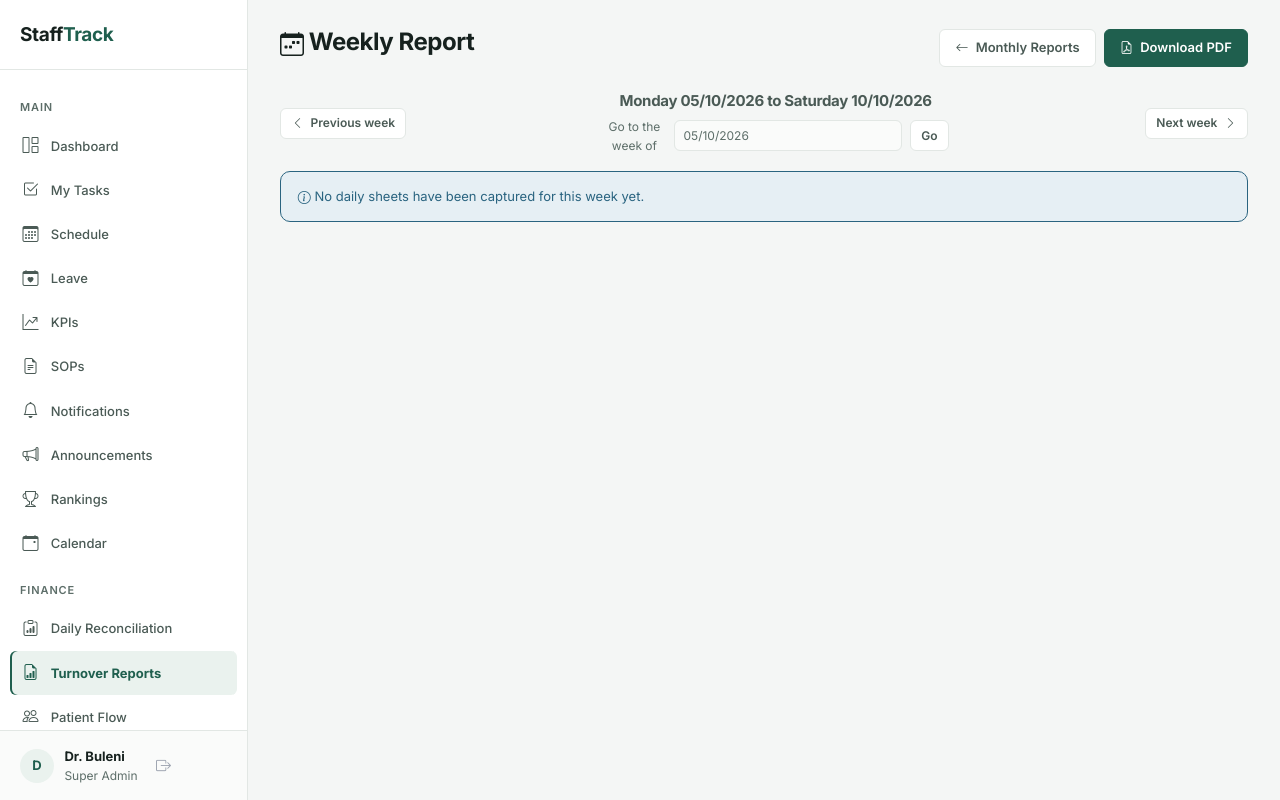
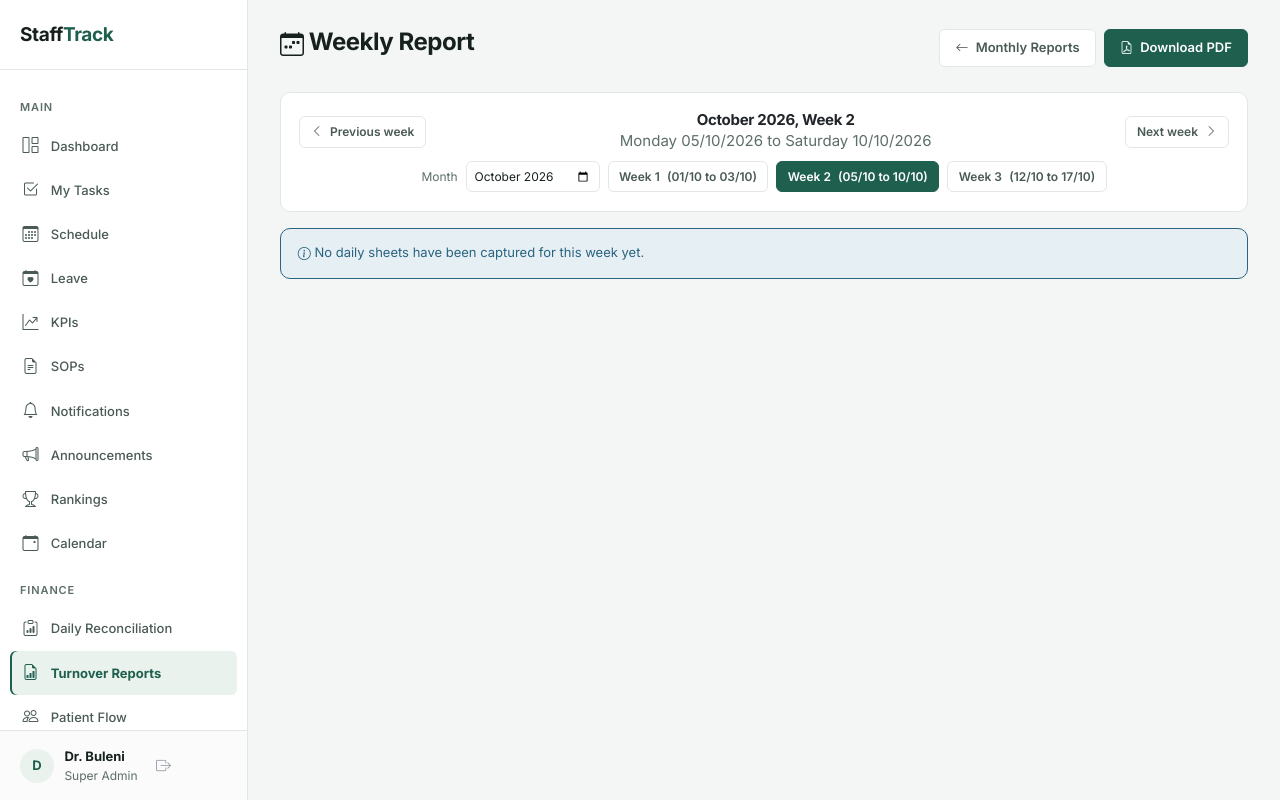
Before and after one commit to drbuleni/stafftrack, a Flask app: page /turnover-reports/weekly in a window 1280 px wide. Run offline with Flask 3, Linux system fonts and the light colour scheme; a user stored in the database is signed in; data that the repository does not hold is empty; some libraries are stand-ins or nearby versions.

Commit message:
Keep weekly reports inside their month
A Monday-to-Saturday week that crossed a month end mixed two months'
money, so weekly reports could never add up to the monthly report. Weeks
are now cut at the month end: 28 September to 3 October becomes
September week 5 (28 to 30 September) and October week 1 (1 to 3
October). Each month's weeks add up exactly to that month - checked for
every month from January to September.

The page now picks a month and shows its weeks as buttons (Week 1,
Week 2, ...). Short weeks are labelled with how many working days they
cover, and each report says which week it is compared with. Each week's
date range quietly includes its Sunday, so a sheet captured on a Sunday
is never left out of every week.

Co-Authored-By: Claude Opus 5.5 (1M context) <noreply@anthropic.com>

```diff
--- a/app/routes/turnover.py
+++ b/app/routes/turnover.py
@@ -340,18 +340,31 @@ def pdf(report_id):
                      mimetype='application/pdf')
 
 
-def _requested_week():
-    """The Monday of the week asked for. Any date in the week will do. By
-    default it's the week of yesterday, so on a Monday the report opens on
-    the week that has just finished, not on an empty new one."""
-    from app.utils.month_activity import week_bounds
+def _requested_day():
+    """A day inside the week asked for. Weeks stay within one month, so
+    the month's weekly reports add up to its monthly report.
+
+    `?month=2026-09` opens that month's first week (or, for the current
+    month, the latest week). `?week=<any date>` opens the week holding that
+    date. By default it's the week of yesterday, so on a Monday the report
+    opens on the week that has just finished, not on an empty new one."""
     today = date.today()
+    yesterday = today - timedelta(days=1)
+    month = request.args.get('month', '')
+    if month:
+        try:
+            year, mon = (int(x) for x in month.split('-'))
+            day = date(year, mon, 1)
+            if (year, mon) == (today.year, today.month):
+                day = max(day, yesterday)
+            return min(day, today)
+        except ValueError:
+            pass
     try:
         day = date.fromisoformat(request.args.get('week', ''))
     except ValueError:
-        day = today - timedelta(days=1)
-    monday, _saturday = week_bounds(min(day, today))
-    return monday
+        day = yesterday
+    return min(day, today)
 
 
 @bp.route('/weekly')
@@ -361,13 +374,13 @@ def weekly():
     """The weekly report, built from the daily sheets. Nothing to type in."""
     from app.utils.month_activity import week_activity
 
-    monday = _requested_week()
-    this_monday = date.today() - timedelta(days=date.today().weekday())
+    week = week_activity(_requested_day())
+    following = week['end'] + timedelta(days=1)
     return render_template('turnover/weekly.html',
-                           week=week_activity(monday),
-                           prev_week=(monday - timedelta(days=7)).isoformat(),
-                           next_week=((monday + timedelta(days=7)).isoformat()
-                                      if monday < this_monday else None))
+                           week=week,
+                           today=date.today(),
+                           prev_week=week['previous_week']['start'].isoformat(),
+                           next_week=following.isoformat() if following <= date.today() else None)
 
 
 @bp.route('/weekly/pdf')
@@ -378,9 +391,10 @@ def weekly_pdf():
     from app.utils.month_activity import week_activity
     from app.utils.weekly_pdf import build_weekly_pdf
 
-    week = week_activity(_requested_week())
+    week = week_activity(_requested_day())
     buffer = build_weekly_pdf(week, generated_by=current_user.full_name)
-    filename = f"weekly_report_{week['start'].isoformat()}.pdf"
+    w = week['week']
+    filename = f"weekly_report_{w['year']}-{w['month']:02d}_week{w['number']}.pdf"
     return send_file(buffer, as_attachment=True, download_name=filename,
                      mimetype='application/pdf')
 
--- a/app/templates/turnover/weekly.html
+++ b/app/templates/turnover/weekly.html
@@ -28,19 +28,22 @@
     </div>
 </div>
 
-<!-- Week picker -->
-<div class="d-flex justify-content-between align-items-center mb-3 flex-wrap gap-2">
+<!-- Month and week picker -->
+{% set w = week.week %}
+<div class="card mb-3">
+    <div class="card-body">
+        <div class="d-flex justify-content-between align-items-center flex-wrap gap-2 mb-2">
             <a href="{{ url_for('turnover.weekly', week=prev_week) }}" class="btn btn-sm btn-outline-secondary">
                 <i class="bi bi-chevron-left"></i> Previous week
             </a>
             <div class="text-center">
-        <h5 class="mb-1">{{ week.start.strftime('%A %d/%m/%Y') }} to {{ week.end.strftime('%A %d/%m/%Y') }}</h5>
-        <form action="{{ url_for('turnover.weekly') }}" method="GET" class="d-inline-flex gap-2 align-items-center">
-            <label for="weekPick" class="small text-muted mb-0">Go to the week of</label>
-            <input type="date" id="weekPick" name="week" class="form-control form-control-sm" style="width:auto"
-                   value="{{ week.start.isoformat() }}">
-            <button type="submit" class="btn btn-sm btn-outline-primary">Go</button>
-        </form>
+                <h5 class="mb-0">{{ week.title }}</h5>
+                <div class="text-muted">
+                    {{ w.shown_start.strftime('%A %d/%m/%Y') }} to {{ w.shown_end.strftime('%A %d/%m/%Y') }}
+                    {% if w.working_days < 6 %}
+                    <span class="badge bg-secondary ms-1">Short week: {{ w.working_days }} working day{{ 's' if w.working_days != 1 }}</span>
+                    {% endif %}
+                </div>
             </div>
             {% if next_week %}
             <a href="{{ url_for('turnover.weekly', week=next_week) }}" class="btn btn-sm btn-outline-secondary">
@@ -49,6 +52,24 @@
             {% else %}
             <span style="width:110px"></span>
             {% endif %}
+        </div>
+        <div class="d-flex justify-content-center align-items-center flex-wrap gap-2">
+            <form action="{{ url_for('turnover.weekly') }}" method="GET" class="d-inline-flex gap-2 align-items-center">
+                <label for="monthPick" class="small text-muted mb-0">Month</label>
+                <input type="month" id="monthPick" name="month" class="form-control form-control-sm" style="width:auto"
+                       value="{{ '%04d-%02d'|format(w.year, w.month) }}" max="{{ today.strftime('%Y-%m') }}"
+                       onchange="this.form.submit()">
+            </form>
+            {% for mw in week.month_weeks %}
+            {% if mw.start <= today %}
+            <a href="{{ url_for('turnover.weekly', week=mw.start.isoformat()) }}"
+               class="btn btn-sm {{ 'btn-primary' if mw.number == w.number else 'btn-outline-primary' }}">
+                Week {{ mw.number }} <small class="d-none d-md-inline">({{ mw.shown_start.strftime('%d/%m') }} to {{ mw.shown_end.strftime('%d/%m') }})</small>
+            </a>
+            {% endif %}
+            {% endfor %}
+        </div>
+    </div>
 </div>
 
 {% if not week.days %}
@@ -92,7 +113,9 @@
 <p class="text-muted small mb-4">
     <i class="bi bi-info-circle"></i>
     Built from the {{ week.days|length }} daily sheet(s) captured on StaffTrack this week, so nothing
-    needs to be typed in. The figures may differ slightly from GoodX until the month-end report.
+    needs to be typed in. Weeks stay within their month, so the weeks of a month add up to its
+    monthly report. Compared with {{ week.previous_week.shown_start.strftime('%d/%m') }} to
+    {{ week.previous_week.shown_end.strftime('%d/%m') }}. The figures may differ slightly from GoodX until the month-end report.
     Turnover is net of credit notes. Money received is card, EFT and ERA together.
     {% if week.missing_days %}
     <br><strong>No sheet captured for:</strong>
--- a/app/utils/month_activity.py
+++ b/app/utils/month_activity.py
@@ -192,22 +192,60 @@ def _period_totals(start, end):
     return days, totals
 
 
-def week_bounds(day):
-    """Monday to Saturday of the week that `day` falls in."""
+def month_weeks(year, month):
+    """The weeks of a month, each kept inside the month.
+
+    A week runs Monday to Saturday, but one that crosses into the next
+    month is cut at the month end, so the weekly reports of a month always
+    add up to that month's report. For example, 28 September to 3 October
+    becomes September week 5 (28 to 30 September) and October week 1
+    (1 to 3 October).
+
+    Each week's date range also takes in its Sunday, so a sheet captured on
+    a Sunday is never left out of every report. A month that starts on a
+    Sunday folds that day into its first week.
+    """
     from datetime import timedelta
-    monday = day - timedelta(days=day.weekday())
-    return monday, monday + timedelta(days=5)
+    first = date(year, month, 1)
+    last = date(year, month, calendar.monthrange(year, month)[1])
+    weeks = []
+    start = first
+    while start <= last:
+        sunday = start + timedelta(days=6 - start.weekday())
+        if start.weekday() == 6 and start == first:
+            sunday += timedelta(days=7)          # a lone Sunday joins week 1
+        end = min(sunday, last)
+        shown_start = start + timedelta(days=1) if start.weekday() == 6 else start
+        shown_end = end - timedelta(days=1) if end.weekday() == 6 and end > shown_start else end
+        working = sum(1 for i in range((shown_end - shown_start).days + 1)
+                      if (shown_start + timedelta(days=i)).weekday() < 6)
+        weeks.append({'number': len(weeks) + 1, 'start': start, 'end': end,
+                      'shown_start': shown_start, 'shown_end': shown_end,
+                      'working_days': working, 'year': year, 'month': month})
+        start = end + timedelta(days=1)
+    return weeks
 
 
-def week_activity(monday):
-    """Everything on the weekly report, for the Monday-to-Saturday week
-    starting `monday`, plus last week's headline figures to compare with."""
+def week_containing(day):
+    """The month-week that `day` falls in."""
+    for week in month_weeks(day.year, day.month):
+        if week['start'] <= day <= week['end']:
+            return week
+    raise ValueError(day)
+
+
+def week_activity(day):
+    """Everything on the weekly report for the month-week containing `day`,
+    plus the previous week's figures to compare with (which may be in the
+    month before, and may be a short week)."""
     from datetime import timedelta
     from app.routes.patient_flow import period_totals
 
-    start, end = week_bounds(monday)
+    week = week_containing(day)
+    previous_week = week_containing(week['start'] - timedelta(days=1))
+    start, end = week['start'], week['end']
     days, totals = _period_totals(start, end)
-    _prev_days, previous = _period_totals(start - timedelta(days=7), end - timedelta(days=7))
+    _prev_days, previous = _period_totals(previous_week['start'], previous_week['end'])
     practitioners, practitioner_totals = practitioner_summary(start, end)
     credit_by_reason, journal_by_reason = adjustments_by_reason(start, end)
 
@@ -218,8 +256,9 @@ def week_activity(monday):
         return (now - before) / before * 100
 
     captured = {d['date'] for d in days}
-    missing = [start + timedelta(days=i) for i in range(6)
-               if start + timedelta(days=i) not in captured
+    missing = [start + timedelta(days=i) for i in range((end - start).days + 1)
+               if (start + timedelta(days=i)).weekday() < 6
+               and start + timedelta(days=i) not in captured
                and start + timedelta(days=i) < date.today()]
 
     def extremes(key):
@@ -233,6 +272,10 @@ def week_activity(monday):
     return {
         'start': start,
         'end': end,
+        'week': week,
+        'month_weeks': month_weeks(week['year'], week['month']),
+        'previous_week': previous_week,
+        'title': f"{calendar.month_name[week['month']]} {week['year']}, Week {week['number']}",
         'days': days,
         'totals': totals,
         'previous': previous,
```
Also changed, not shown: app/utils/weekly_pdf.py (+13 -6 lines). Lines whose indentation alone changed are shown as unchanged.
